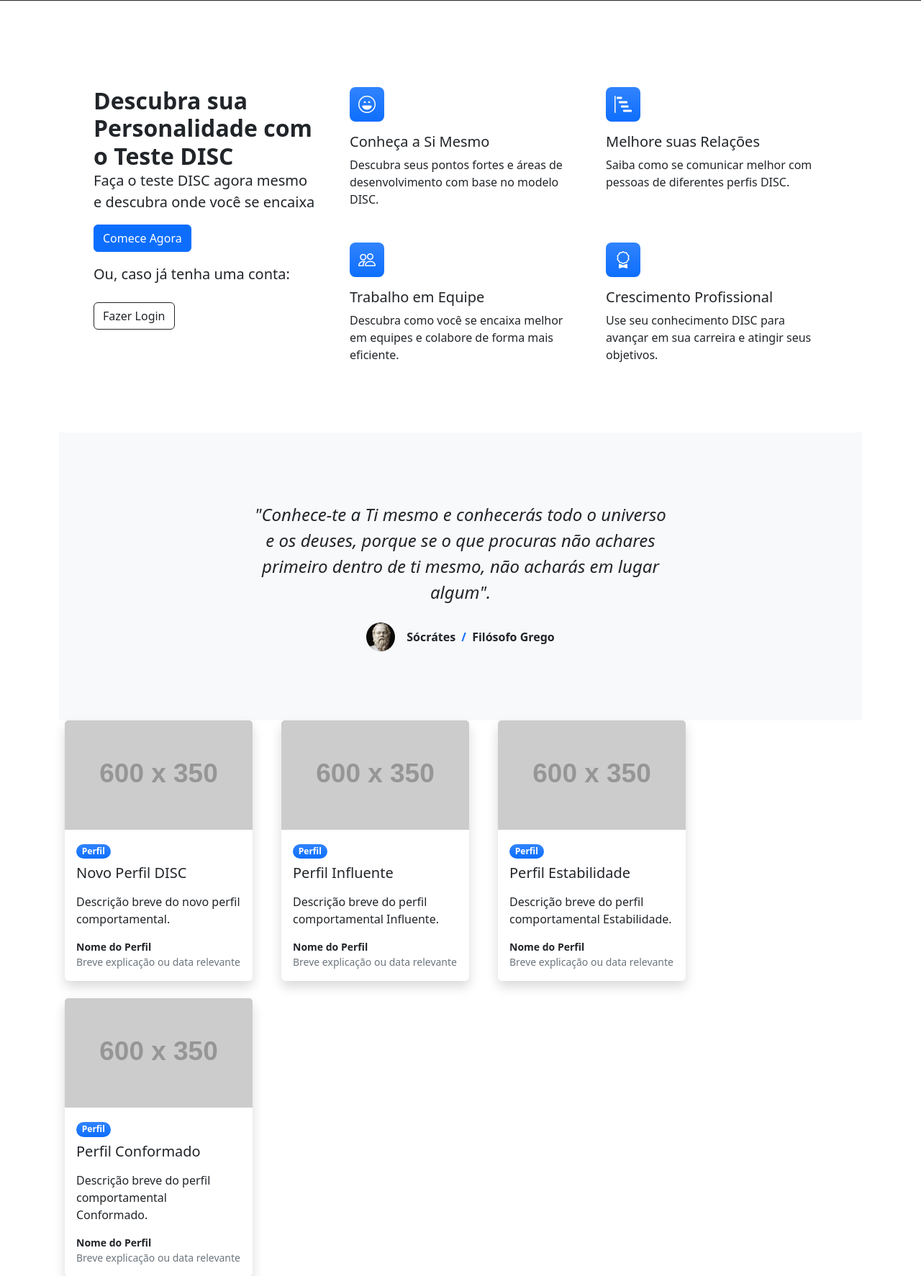
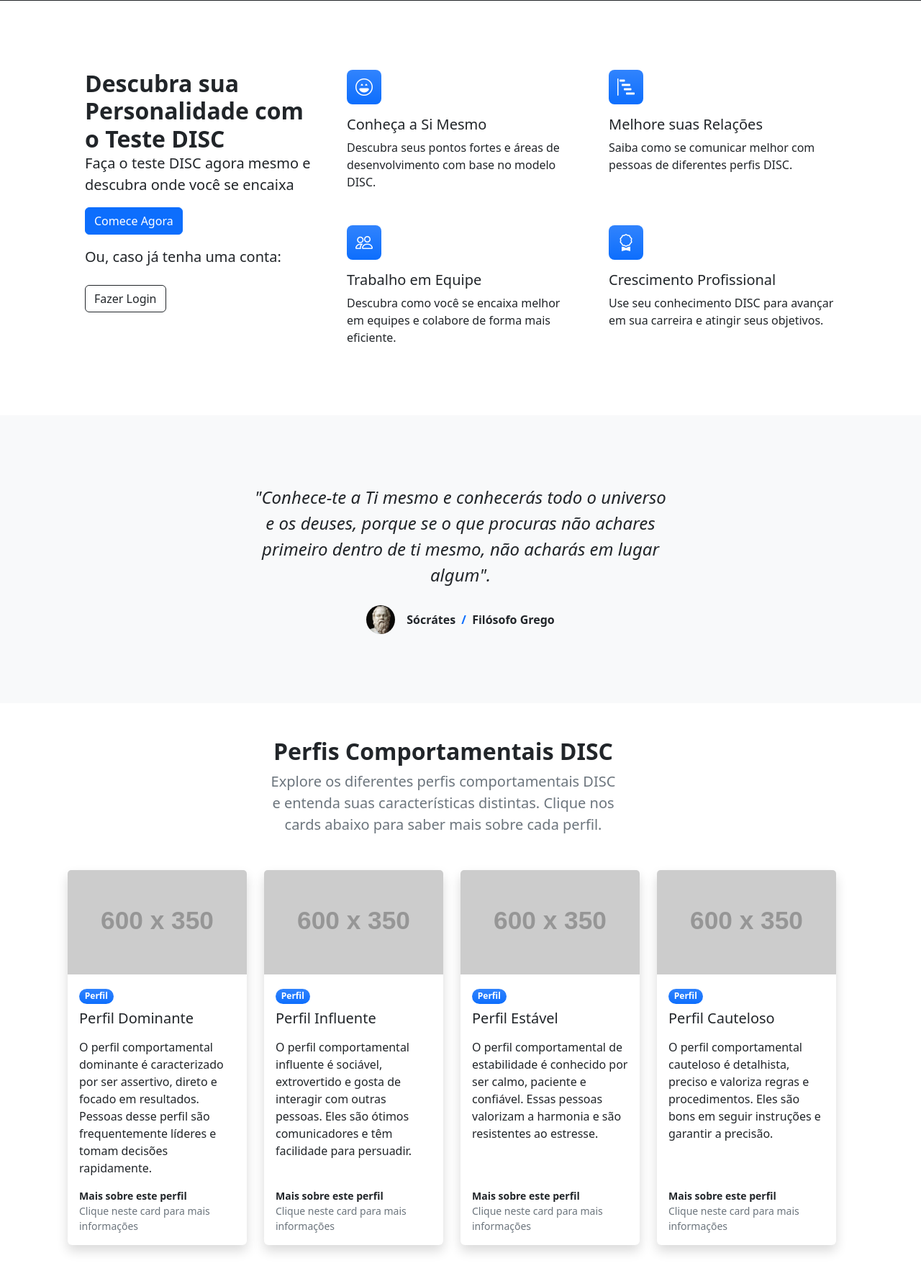
Before and after one commit to NicolasBarsalini/teste, a Django app: page / in a window 1280 px wide. Shown: the part 509-2282 px from the top of the page at 72% size. Run offline with Django 4.2, Linux system fonts and the light colour scheme; data comes from the database, SQL or seed files in the repository; both versions use the stored data as it was after the commit; grey boxes labelled with a size stand in for pictures from a placeholder-image service; some libraries are stand-ins or nearby versions.

Commit message:
estilizando paginas template v2

```diff
--- a/assessment_disc_project/settings.py
+++ b/assessment_disc_project/settings.py
@@ -27,7 +27,7 @@ SECRET_KEY = 'django-insecure-^%p*&5-9g4a63fm!!v5(kpwu%v&hepxp+a**=@#9&v1^s!+(!5
 # SECURITY WARNING: don't run with debug turned on in production!
 DEBUG = True
 
-ALLOWED_HOSTS = ['192.168.1.7', '127.0.0.1']
+ALLOWED_HOSTS = ['192.168.1.7', '127.0.0.1', '172.20.10.5']
 #ALLOWED_HOSTS = []
 
 
--- a/core/templates/index.html
+++ b/core/templates/index.html
@@ -23,7 +23,6 @@
 
     <!-- Seção de Recursos do Template Bootstrap -->
 
-    <div class="container my-4">
 
         <!-- Features section-->
         <section class="py-5" id="features">
@@ -89,21 +88,33 @@
         </div>
 
 <!-- Novo Cartão -->
+
+<div class="container px-4"> <!-- Adiciona padding horizontal de 4 unidades -->
     <div class="row">
-        <div class="col-lg-3 mb-4 mx-2">
-            <!--Perfil Dominante-->
-            <a href="" class="card h-100 shadow border-0 text-decoration-none text-dark">
+        <div class="row gx-5 justify-content-center mt-5">
+            <div class="col-lg-8 col-xl-6">
+                <div class="text-center">
+                    <h2 class="fw-bolder">Perfis Comportamentais DISC</h2>
+                    <p class="lead fw-normal text-muted mb-5">Explore os diferentes perfis comportamentais DISC e entenda suas características distintas. Clique nos cards abaixo para saber mais sobre cada perfil.</p>
+                </div>
+            </div>
+
+        </div>
+        <div class="row">
+            <!-- Perfil Dominante -->
+            <div class="col-lg-3 mb-4">
+                <a href="{% url 'core:perfil_dominante' %}" class="card h-100 shadow border-0 text-decoration-none text-dark">
                     <img class="card-img-top" src="https://dummyimage.com/600x350/6c757d/343a40" alt="Perfil DISC" />
                     <div class="card-body p-3">
                         <div class="badge bg-primary bg-gradient rounded-pill mb-2">Perfil</div>
-                    <h5 class="card-title mb-3 stretched-link">Novo Perfil DISC</h5>
-                    <p class="card-text mb-0">Descrição breve do novo perfil comportamental.</p>
+                        <h5 class="card-title mb-3 stretched-link">Perfil Dominante</h5>
+                        <p class="card-text mb-0">O perfil comportamental dominante é caracterizado por ser assertivo, direto e focado em resultados. Pessoas desse perfil são frequentemente líderes e tomam decisões rapidamente.</p>
                     </div>
                     <div class="card-footer p-3 pt-0 bg-transparent border-top-0">
                         <div class="d-flex align-items-end justify-content-between">
                             <div class="small">
-                            <div class="fw-bold">Nome do Perfil</div>
-                            <div class="text-muted">Breve explicação ou data relevante</div>
+                                <div class="fw-bold">Mais sobre este perfil</div>
+                                <div class="text-muted">Clique neste card para mais informações</div>
                             </div>
                         </div>
                     </div>
@@ -111,39 +122,39 @@
             </div>
 
             <!-- Perfil Influente -->
-        <div class="col-lg-3 mb-4 mx-2">
-            <a href="" class="card h-100 shadow border-0 text-decoration-none text-dark">
+            <div class="col-lg-3 mb-4">
+                <a href="{% url 'core:perfil_influente' %}" class="card h-100 shadow border-0 text-decoration-none text-dark">
                     <img class="card-img-top" src="https://dummyimage.com/600x350/6c757d/343a40" alt="Perfil DISC" />
                     <div class="card-body p-3">
                         <div class="badge bg-primary bg-gradient rounded-pill mb-2">Perfil</div>
                         <h5 class="card-title mb-3 stretched-link">Perfil Influente</h5>
-                    <p class="card-text mb-0">Descrição breve do perfil comportamental Influente.</p>
+                        <p class="card-text mb-0">O perfil comportamental influente é sociável, extrovertido e gosta de interagir com outras pessoas. Eles são ótimos comunicadores e têm facilidade para persuadir.</p>
                     </div>
                     <div class="card-footer p-3 pt-0 bg-transparent border-top-0">
                         <div class="d-flex align-items-end justify-content-between">
                             <div class="small">
-                            <div class="fw-bold">Nome do Perfil</div>
-                            <div class="text-muted">Breve explicação ou data relevante</div>
+                                <div class="fw-bold">Mais sobre este perfil</div>
+                                <div class="text-muted">Clique neste card para mais informações</div>
                             </div>
                         </div>
                     </div>
                 </a>
             </div>
 
-        <!-- Perfil Estabilidade -->
-        <div class="col-lg-3 mb-4 mx-2">
-            <a href="" class="card h-100 shadow border-0 text-decoration-none text-dark">
+            <!-- Perfil Estável -->
+            <div class="col-lg-3 mb-4">
+                <a href="{% url 'core:perfil_estavel' %}" class="card h-100 shadow border-0 text-decoration-none text-dark">
                     <img class="card-img-top" src="https://dummyimage.com/600x350/6c757d/343a40" alt="Perfil DISC" />
                     <div class="card-body p-3">
                         <div class="badge bg-primary bg-gradient rounded-pill mb-2">Perfil</div>
-                    <h5 class="card-title mb-3 stretched-link">Perfil Estabilidade</h5>
-                    <p class="card-text mb-0">Descrição breve do perfil comportamental Estabilidade.</p>
+                        <h5 class="card-title mb-3 stretched-link">Perfil Estável</h5>
+                        <p class="card-text mb-0">O perfil comportamental de estabilidade é conhecido por ser calmo, paciente e confiável. Essas pessoas valorizam a harmonia e são resistentes ao estresse.</p>
                     </div>
                     <div class="card-footer p-3 pt-0 bg-transparent border-top-0">
                         <div class="d-flex align-items-end justify-content-between">
                             <div class="small">
-                            <div class="fw-bold">Nome do Perfil</div>
-                            <div class="text-muted">Breve explicação ou data relevante</div>
+                                <div class="fw-bold">Mais sobre este perfil</div>
+                                <div class="text-muted">Clique neste card para mais informações</div>
                             </div>
                         </div>
                     </div>
@@ -151,24 +162,28 @@
             </div>
 
             <!-- Perfil Conformado -->
-        <div class="col-lg-3 mb-4 mx-2">
-            <a href="" class="card h-100 shadow border-0 text-decoration-none text-dark">
+            <div class="col-lg-3 mb-4">
+                <a href="{% url 'core:perfil_cauteloso' %}" class="card h-100 shadow border-0 text-decoration-none text-dark">
                     <img class="card-img-top" src="https://dummyimage.com/600x350/6c757d/343a40" alt="Perfil DISC" />
                     <div class="card-body p-3">
                         <div class="badge bg-primary bg-gradient rounded-pill mb-2">Perfil</div>
-                    <h5 class="card-title mb-3 stretched-link">Perfil Conformado</h5>
-                    <p class="card-text mb-0">Descrição breve do perfil comportamental Conformado.</p>
+                        <h5 class="card-title mb-3 stretched-link">Perfil Cauteloso</h5>
+                        <p class="card-text mb-0">O perfil comportamental cauteloso é detalhista, preciso e valoriza regras e procedimentos. Eles são bons em seguir instruções e garantir a precisão.</p>
                     </div>
                     <div class="card-footer p-3 pt-0 bg-transparent border-top-0">
                         <div class="d-flex align-items-end justify-content-between">
                             <div class="small">
-                            <div class="fw-bold">Nome do Perfil</div>
-                            <div class="text-muted">Breve explicação ou data relevante</div>
+                                <div class="fw-bold">Mais sobre este perfil</div>
+                                <div class="text-muted">Clique neste card para mais informações</div>
                             </div>
                         </div>
                     </div>
                 </a>
             </div>
+        </div>
+    </div>
+</div>
+
 </div>
 
         <!-- Gráfico DISC-->
@@ -197,7 +212,7 @@
                                         backgroundColor: [ // Cores de fundo para cada barra
                                             'rgba(255, 0, 0, 1)', // Vermelho para Dominante
                                             'rgba(255, 206, 86, 1)', // Amarelo para Influente
-                                            'rgba(0, 128, 0, 1)', // Verde para Estabilidade
+                                            'rgba(0, 128, 0, 1)', // Verde para Estável
                                             'rgba(54, 162, 235, 1)' // Azul claro para Conformado
                                         ],
 
@@ -253,9 +268,3 @@
     <!-- Call to action do Template Bootstrap -->
     <!-- Conteúdo da chamada para ação removido para brevidade -->
 {% endblock %}
-
-{% block footer %}
-    <div class="container text-center py-4">
-        &copy; 2023 Assessment de Perfil Comportamental
-    </div>
-{% endblock %}
--- /dev/null
+++ b/core/templates/perfis/cauteloso.html
@@ -0,0 +1,5 @@
+{% extends 'base.html' %}
+
+{% load static %}
+
+<!-- O restante do seu código aqui -->
--- /dev/null
+++ b/core/templates/perfis/dominante.html
@@ -0,0 +1,5 @@
+{% extends 'base.html' %}
+
+{% load static %}
+
+<!-- O restante do seu código aqui -->
--- /dev/null
+++ b/core/templates/perfis/estavel.html
@@ -0,0 +1,5 @@
+{% extends 'base.html' %}
+
+{% load static %}
+
+<!-- O restante do seu código aqui -->
--- /dev/null
+++ b/core/templates/perfis/influente.html
@@ -0,0 +1,5 @@
+{% extends 'base.html' %}
+
+{% load static %}
+
+<!-- O restante do seu código aqui -->
--- a/core/urls.py
+++ b/core/urls.py
@@ -8,6 +8,9 @@ urlpatterns = [
     #criar path da pagina sobre e contato..html:
     path('sobre/', views.sobre, name='sobre'),
     path('contato/', views.contato, name='contato'),
-    #path('redirecionar_cadastro/', views.redirecionar_cadastro, name='redirecionar_cadastro'),
+    path('perfil_dominante/', views.perfil_dominante, name='perfil_dominante'),
+    path('perfil_influente/', views.perfil_influente, name='perfil_influente'),
+    path('perfil_estavel/', views.perfil_estavel, name='perfil_estavel'),
+    path('perfil_cauteloso/', views.perfil_cauteloso, name='perfil_cauteloso'),
 
 ]
--- a/core/views.py
+++ b/core/views.py
@@ -12,6 +12,18 @@ def sobre(request):
 def contato(request):
     return render(request, 'contato.html')
 
+def perfil_dominante(request):
+    return render(request,'perfis/dominante.html')
+
+def perfil_influente(request):
+    return render(request,'perfis/influente.html')
+
+def perfil_estavel(request):
+    return render(request,'perfis/estavel.html')
+
+def perfil_cauteloso(request):
+    return render(request,'perfis/cauteloso.html')
+
 """
 def redirecionar_cadastro(request):
     return redirect(reverse_lazy('user_auth:cadastro'))  # Note o uso de 'user_auth:cadastro'
```
Also changed, not shown: core/templates/styles.css, db.sqlite3. Lines whose indentation alone changed are shown as unchanged.
